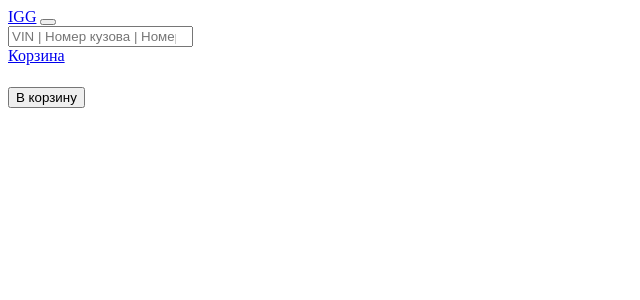
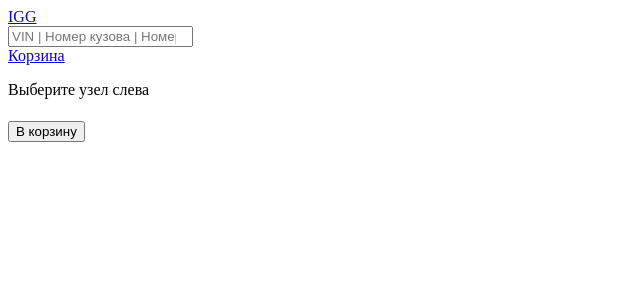
Before and after one commit to SaHair529/x1usen_shop, a Symfony app: template templates/main/search_response.html.twig in a window 1280 px wide. Shown: the top 300 px of the page, without its empty margins (0-640 px from the left). Run offline with Twig, Linux system fonts and the light colour scheme; the template is opened without the code that fills it, so the values that code supplies are empty; some libraries are stand-ins or nearby versions.

Commit message:
Обновление вёрстки

```diff
--- a/templates/base.html.twig
+++ b/templates/base.html.twig
@@ -17,20 +17,15 @@
     <header class="mb-3">
 
         <div class="container">
-            <nav class="navbar navbar-expand-lg navbar-light bg-light">
-                <div class="container-fluid">
+            <nav class="navbar navbar-light">
+                <div class="brand-form">
                     <a class="navbar-brand" href="{{ path('homepage') }}">IGG</a>
-                    <button class="navbar-toggler" type="button" data-bs-toggle="collapse" data-bs-target="#navbarSupportedContent" aria-controls="navbarSupportedContent" aria-expanded="false" aria-label="Toggle navigation">
-                        <span class="navbar-toggler-icon"></span>
-                    </button>
-                    <div class="collapse navbar-collapse" id="navbarSupportedContent">
-                        <form class="nav-item d-flex search-form search-form--mini">
-                            <input class="form-control me-2 search-form__query" type="search" placeholder="VIN | Номер кузова | Номер з/ч" aria-label="Search">
-                        </form>
-                        <div class="nav-item">
-                            <a href="{{ path('cart_items') }}" class="nav-link">Корзина</a>
-                        </div>
-                    </div>
+                    <form class="nav-item d-flex search-form search-form--mini">
+                        <input class="form-control me-2 search-form__query" type="search" placeholder="VIN | Номер кузова | Номер з/ч" aria-label="Search">
+                    </form>
+                </div>
+                <div class="nav-item">
+                    <a href="{{ path('cart_items') }}" class="nav-link">Корзина</a>
                 </div>
             </nav>
         </div>
--- a/templates/main/search_response.html.twig
+++ b/templates/main/search_response.html.twig
@@ -4,7 +4,11 @@
     <div id="search-response">
         {% include 'pieces/details-tree.html.twig' with {'detail_groups': detail_groups, 'vehicle': vehicle} %}
         <div id="details-window">
-
+            <div class="details404">
+                <p class="details404icon">
+                    Выберите узел слева
+                </p>
+            </div>
         </div>
         <div id="product-info-modal" class="hidden close-product-modal">
             <div class="inner">
--- a/webpack.config.js
+++ b/webpack.config.js
@@ -60,7 +60,6 @@ Encore
     .enableSassLoader()
 
     // uncomment if you use TypeScript
-    .addEntry('main', './assets/main.ts')
     .enableTypeScriptLoader()
 
     // uncomment if you use React
```
Also changed, not shown: assets/styles/app.scss (+10 -1 lines).
